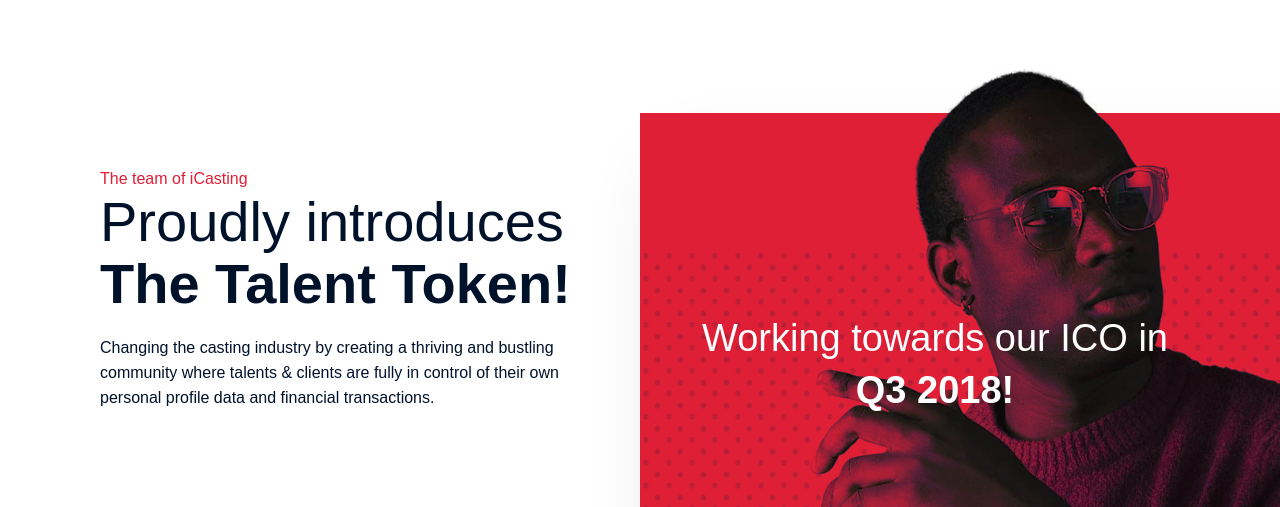
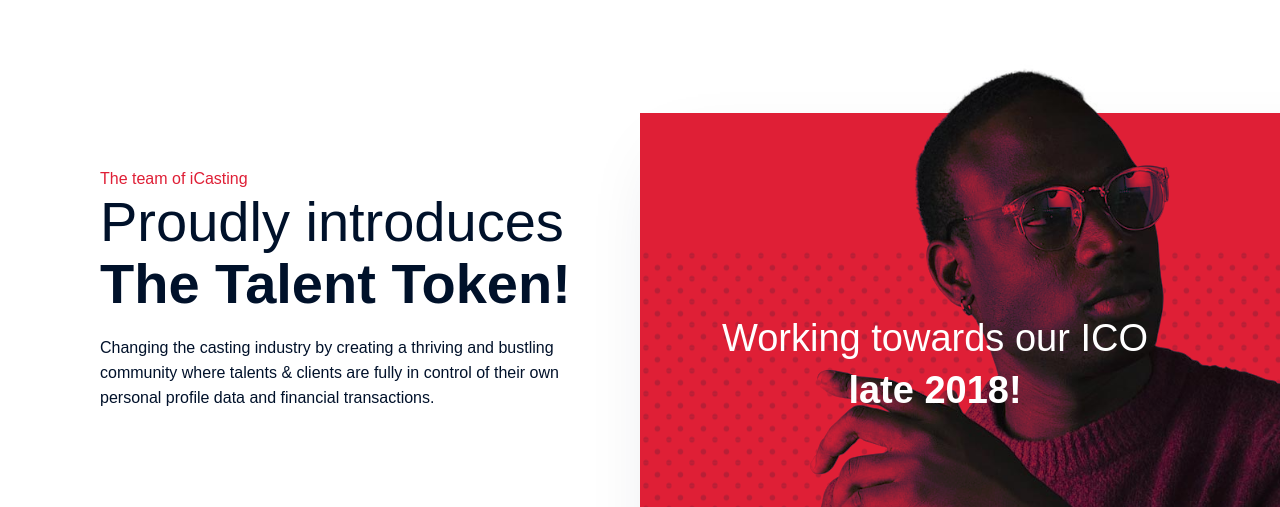
Before and after one commit to iCasting/icasting.io, a plain HTML site: page index.html in a window 1280 px wide. Shown: the part 84-591 px from the top of the page. Drawn offline with Linux system fonts and the light colour scheme.

Commit message:
changed Q3 into late 2018

```diff
--- a/index.html
+++ b/index.html
@@ -120,13 +120,13 @@
 
       <!-- Counter section -->
       <div class="right counter-container">
-        <h3>Working towards our ICO in <strong>Q3 2018!</strong></h3>
+        <h3>Working towards our ICO <br/><strong>late 2018!</strong></h3>
       </div>
 
       <span class="square">
         <!-- Counter section -->
         <div class="counter-container mobile">
-          <h3>Working towards our ICO in <strong>Q3 2018!</strong></h3>
+          <h3>Working towards our ICO<br/><strong>late 2018!</strong></h3>
         </div>
 
         <img src="assets/img/mobile_square_img.jpg"/>
@@ -1658,7 +1658,7 @@
               <span>
                 <span class="dot"></span>
 
-                <h3>2018 Q3</h3>
+                <h3>late 2018</h3>
               </span>
 
               <ul>
@@ -1810,7 +1810,7 @@
             --><li class="" data-slide="7">
               <span class="dot"></span>
 
-              2018 Q3
+              late 2018
             </li><!--
             --><li class="" data-slide="8">
               <span class="dot"></span>
```
